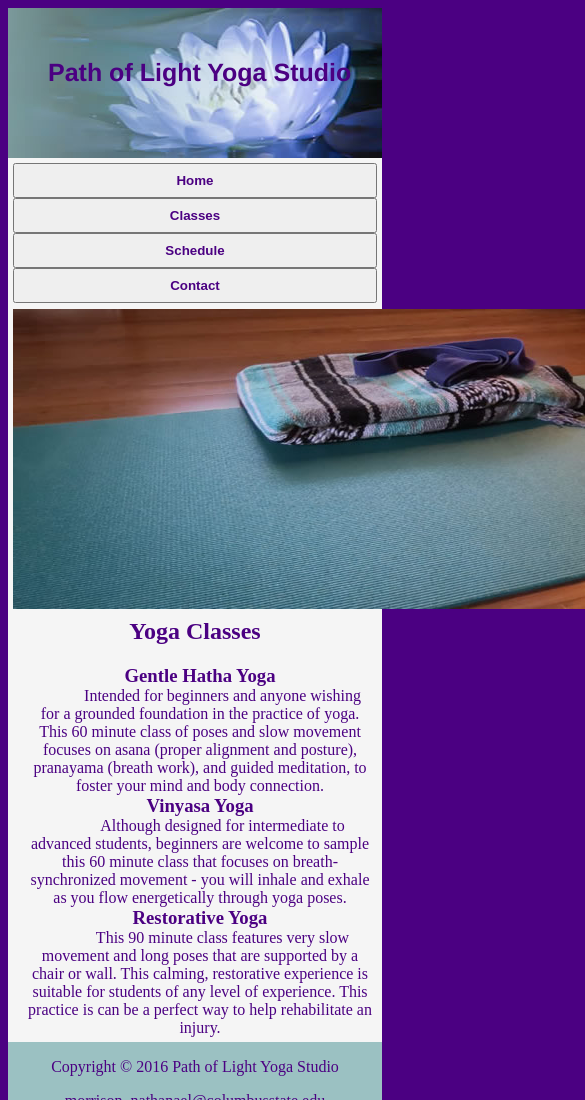
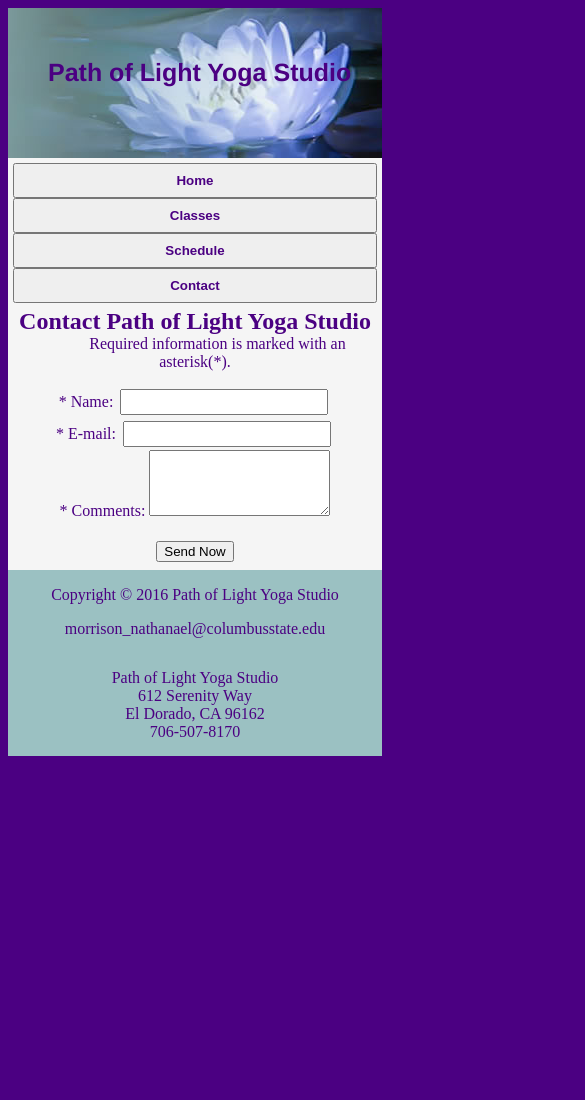
Before and after one commit to nate220/2125Project, a plain HTML site: page contact.html in a window 390 px wide. Shown: the top 1100 px of the page, 585 px wide, since content can reach past the window. After the commit the page ends 844 px from the top, so only its background shows below. Drawn offline with Linux system fonts and the light colour scheme.

Commit message:
Final Version #1

```diff
--- a/contact.html
+++ b/contact.html
@@ -8,22 +8,31 @@
 
 </head>
 <body>
+
+<!-- Section One -->
 <div class="section1"><h1>Path of Light Yoga Studio</h1></div>
+
+<!-- Section Two -->
 <div class="section2 clear">
+
+	<!-- Navigation Buttons -->
 	<div>
 	<button class="homeButton col-lg-3 col-md-6 col-sm-12"><a href="index.html">Home</a></button>
 	<button class="classButton col-lg-3 col-md-6 col-sm-12"><a href="classes.html">Classes</a></button>
 	<button class="scheduleButton col-lg-3 col-md-6 col-sm-12"><a href="schedule.html">Schedule</a></button>
 	<button class="contactButton col-lg-3 col-md-6 col-sm-12"><a href="contact.html">Contact</a></button></div>
-	<div class="classpageImage col-lg-12 col-md-12 col-sm-12"><img class="classImgaeSize" src="images/yogamat.jpg" alt="Yoga Doors"></div>
-	<h2 class="pad col-lg-12 col-md-12 col-sm-12">Yoga Classes</h2>
-	<section>
-	<h3 class="col-lg-12 col-md-12 col-sm-12">Gentle Hatha Yoga</h3>
-	<div class="innertext2 col-lg-12 col-md-12 col-sm-12">Intended for beginners and anyone wishing for a grounded foundation in the practice of yoga. This 60 minute class of poses and slow movement focuses on asana (proper alignment and posture), pranayama (breath work), and guided meditation, to foster your mind and body connection.</div>
-	<h3 class="col-lg-12 col-md-12 col-sm-12">Vinyasa Yoga</h3>
-	<div class="innertext2 col-lg-12 col-md-12 col-sm-12">Although designed for intermediate to advanced students, beginners are welcome to sample this 60 minute class that focuses on breath-synchronized movement - you will inhale and exhale as you flow energetically through yoga poses.</div>
-	<h3 class="col-lg-12 col-md-5 col-sm-12">Restorative Yoga</h3>
-	<div class="innertext2 col-lg-12 col-md-12 col-sm-12">This 90 minute class features very slow movement and long poses that are supported by a chair or wall. This calming, restorative experience is suitable for students of any level of experience. This practice is can be a perfect way to help rehabilitate an injury.</div></section>
+
+	<!-- First Paragraph (Directions) -->
+	<h2 class="pad center col-lg-12 col-md-12 col-sm-12">Contact Path of Light Yoga Studio</h2>
+	<div class="innertext3 col-lg-12 col-md-12 col-sm-12">Required information is marked with an asterisk(&#42;).</div>
+
+	<!-- Input Form -->
+	<form class="inputFormat col-lg-12 col-md-12 col-sm-12">
+		<span>&#42; Name:</span> <input class="box1Size" type="text" name="Name"><br>
+		<span>&#42; E-mail:</span> <input class="box2Size" type="email" name="Email"><br>
+		<span class="padComment">&#42; Comments:</span> <textarea rows="4" cols="31"></textarea><br><br>
+		<input class="center" type="Submit" value="Send Now">
+	</form>
 
 </div>
 </body>
--- a/styles.css
+++ b/styles.css
@@ -9,8 +9,8 @@ h1 {
   z-index: 1
 }
 h2{
-  margin-top: 5px;
-  padding-top: 5px;
+  margin: 5px 0px 0px 0px;
+  padding: 5px 0px 0px 0px;
 }
 h3{
   padding: 0px 0px 0px 0px;
@@ -21,6 +21,9 @@ h3{
 }
 .padAll{
   padding: 10px 10px 10px 0px;
+}
+.padComment{
+  display: inline-block;
 }
 .section1{
   height: 140px;
@@ -45,9 +48,27 @@ h3{
 .innertext2{
   text-indent: 45px;
 }
+.innertext3{
+  padding: 0px 0px 0px 0px;
+  margin: 0px 0px 15px 0px;
+  text-indent: 45px;
+  text-align: center;
+}
+.inputFormat{
+  text-align: right;
+  margin-left: -38%
+}
+.box1Size{
+  height: 20px;
+  width: 200px;
+}
+.box2Size{
+  height: 20px;
+  width: 200px;
+}
+
 .address{
   position: relative;
-
 }
 .address p{
   padding-bottom: 0%;
@@ -105,6 +126,17 @@ h3{
 .contactButton:hover, .scheduleButton:hover, .classButton:hover, .homeButton:hover{
   box-shadow: 0 1px 5px 1px #cccccc;
 }
+.inputFormat input{
+  margin: 3px 3px 3px 3px;
+}
+img{
+  width: 80%;
+  height: auto;
+}
+textarea{
+  max-width: 400px;
+  max-height: 400px;
+}
 section{
   margin: 5px 5px 15px 15px;
 }
@@ -133,6 +165,7 @@ table{
 }
 .center{
   text-align: center;
+  align-self: center;
 }
 .clear:before, .clear:after{
   content: "\0020";
@@ -279,9 +312,29 @@ table{
   }
   .innertext{
     text-align: center;
+    text-indent: 0px;
+  }
+  .innertext2{
+    text-align: center;
+    text-indent: 0px;
   }
   .innerbullet{
     text-align: center;
+  }
+  .inputFormat{
+    text-align: center;
+    margin: 0px 0px 0px 0px;
+    padding: 0px 0px 0px 0px;
+  }
+  .innertext2{
+    text-align: center;
+    padding: 0px 0px 0px 0px;
+  }
+  .pad{
+    padding: 0px 0px 0px 0px;
+  }
+  .noFloat{
+  clear: both;
   }
   h1{
     font-size: 25px;
@@ -297,14 +350,12 @@ table{
   h3{
     text-align: center;
   }
-  .innertext2{
-    text-align: center;
-    padding: 0px 0px 0px 0px;
+  textarea{
+  max-width: 175px;
+  max-height: 300px;
   }
-  .pad{
-    padding: 0px 0px 0px 0px;
+  img{
+  width: 95%;
+  height: auto;
   }
 }
-.noFloat{
-  clear: both;
-}
```
Also changed, not shown: classes.html (+1 -1 lines).
